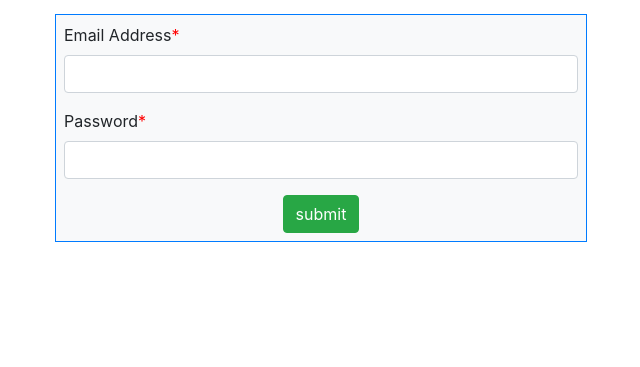
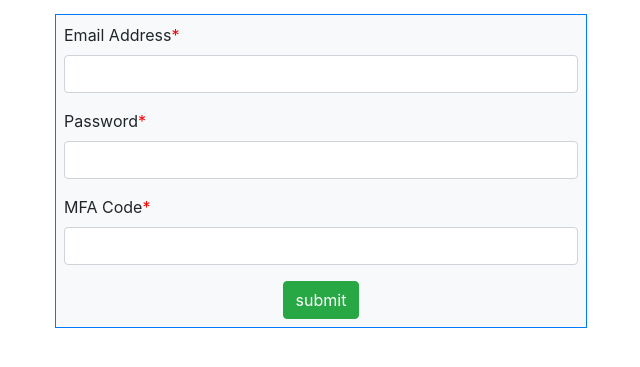
Before and after one commit to k1k12/2031_CW1, a Flask app: page /login in a window 1280 px wide. Shown: the part 250-617 px from the top of the page, without its empty margins (319-959 px from the left). Run offline with Flask 3, Linux system fonts and the light colour scheme; some libraries are stand-ins or nearby versions.

Commit message:
Complete pt 11 qr code  (pt 2)

```diff
--- a/accounts/forms.py
+++ b/accounts/forms.py
@@ -29,6 +29,8 @@ class LoginForm(FlaskForm):
     # Validate fields
     email = StringField('Email Address',validators=[DataRequired()])
     password = PasswordField('Password',validators=[DataRequired()])
-    # Add reCAPTCHA for part 8 / 5 MARKS
+    # MFA pin / part 11
+    mfa_pin = StringField('MFA Code',validators=[DataRequired()])
+    # reCAPTCHA / part 8
     recaptcha = RecaptchaField()
     submit = SubmitField('submit')
--- a/accounts/views.py
+++ b/accounts/views.py
@@ -1,7 +1,7 @@
 # Imports
 from flask import Blueprint, render_template, flash, redirect, url_for, session
 from accounts.forms import RegistrationForm, LoginForm
-from config import User, db
+from config import User, db, app
 # Imports pt 10
 from markupsafe import Markup
 
@@ -11,15 +11,17 @@ accounts_bp = Blueprint('accounts', __name__, template_folder='templates')
 # Create constant for login attempts
 MAX_LOGIN_ATTEMPTS = 3
 
+
 # Load webpages methods
 
 @accounts_bp.route('/registration', methods=['GET','POST'])
 def registration():
     form = RegistrationForm()
-    # If valid
+    # If user valid
     if form.validate_on_submit():
         # Check account doesn't already exist (same email)
         if User.query.filter_by(email=form.email.data).first():
+            # TO DO: Add link to login page (in msg in html or markup)
             flash('An account with this email already exists.', category='danger')
             return render_template('accounts/registration.html', form=form)
 
@@ -36,8 +38,8 @@ def registration():
         db.session.commit()
 
         # Display success message
-        flash('Account successfully created', category='success')
-        return redirect(url_for('accounts.login'))
+        flash('Account successfully created. Please now set up MFA.', category='success')
+        return render_template('accounts/mfa.html', key=new_user.mfa_key, qr=new_user.uri)
 
     return render_template('accounts/registration.html', form=form)
 
@@ -55,15 +57,18 @@ def login():
     # Create instance of LoginForm
     form = LoginForm()
 
-    # Define var to represent attempts remaining
-    # attempts_remaining = (3 - session.get('num_attempts'))
-
     # Validate login form instance
     if form.validate_on_submit():
         # Define a var to represent finding user in db
         user = User.query.filter_by(email=form.email.data).first()
         # Check user exists and passwords match
-        if not user or not user.verify_password(form.password.data):
+        if not user or not user.verify_password(form.password.data) or not user.verify_mfa_pin(form.mfa_pin.data):
+            # Check if have done MFA
+            if not user.mfa_enabled:
+                # If not redirect to MFA set up page
+                flash('You must set up MFA before you can access your account.', category='danger')
+                return render_template('accounts/mfa.html', key=user.mfa_key, qr=user.uri)
+
             # Increment session key by 1
             session['num_attempts'] += 1
             # If max attempts exceeded
@@ -71,14 +76,15 @@ def login():
                 flash(Markup('Maximum number of login attempts exceeded, account locked. <br></br> <a href="/unlock">Click here to unlock account.</a>'))
                 # Redirect to login page and hide login form
                 return render_template('accounts/login.html')
-
             # Display warning message if authentication attempts not exceeded
             flash('Login credentials incorrect, {} attempts remaining.'.format((3 - session.get('num_attempts'))), category='danger')
             return redirect(url_for('accounts.login'))
-        elif user.verify_password(form.password.data):
+        elif user.verify_password(form.password.data) and user.verify_mfa_pin(form.mfa_pin.data):
             # Reset session key
             session['num_attempts'] = 0
-            # Success msg
+            # Check if user has set up MFA
+            if not user.mfa_enabled:
+                user.mfa_enabled = True
             flash('Login successful.', category='success')
             return redirect(url_for('posts.posts'))
 
--- a/requirements.txt
+++ b/requirements.txt
@@ -19,3 +19,7 @@ WTForms
 
 # PT 10
 Flask-Limiter
+
+# PT 11
+pyotp
+flask-qrcode
--- a/tempCodeRunnerFile.py
+++ /dev/null
@@ -1 +0,0 @@
-from config import app
--- a/templates/accounts/login.html
+++ b/templates/accounts/login.html
@@ -47,6 +47,12 @@
                                                 {{ form.password(class="form-control") }}
                                         </div>
 
+                                        <!-- Render password input field and label-->
+                                        <div class="form-group">
+                                                {{ form.mfa_pin.label}}<span style="color: red">*</span>
+                                                {{ form.mfa_pin(class="form-control") }}
+                                        </div>
+
                                         <!-- Render reCAPTCHA form / PART 8 -->
                                         <div class="form-group">{{ form.recaptcha }}</div>
 
--- a/templates/accounts/registration.html
+++ b/templates/accounts/registration.html
@@ -20,8 +20,11 @@
                                         <div>
                                                 {% with messages = get_flashed_messages(with_categories=true) %}
                                                 {% for category, message in messages %}
+
+
                                                 <div class="alert alert-{{ category }} mt-3 alert-dismissible" role="alert">
-                                                        {{ message }}. Go to <a href="{{ url_for('accounts.login') }}">login page</a>.
+                                                        {{ message }}
+                                                        <!-- {{ message }} Go to <a href="{{ url_for('accounts.login') }}">login page</a>. -->
                                                         <button type="button" class="btn-close" data-bs-dismiss="alert" onclick=delete_flash(this)>
                                                                 <span>&times;</span>
                                                         </button>
--- a/templates/base.html
+++ b/templates/base.html
@@ -15,6 +15,23 @@
         margin-left: auto;
         margin-right: auto;
     }
+
+    .box {
+        width: 500px;
+        height: 100px;
+        border: 1px solid rgb(151, 151, 151);
+        padding: 35px;
+        margin: 10px;
+    }
+
+    .blue-box {
+        width: 500px;
+        height: 350px;
+        border: 1px solid rgb(6, 0, 194);
+        padding: 20px;
+        margin: 10px;
+    }
+
 </style>
 
 <section class='container-fluid p-3 my-3'>
```
Also changed, not shown: config.py (+26 -2 lines), templates/accounts/mfa.html (added, +69 -0 lines), README.md, templates/accounts/error-429.html (renamed from templates/accounts/error429.html).
